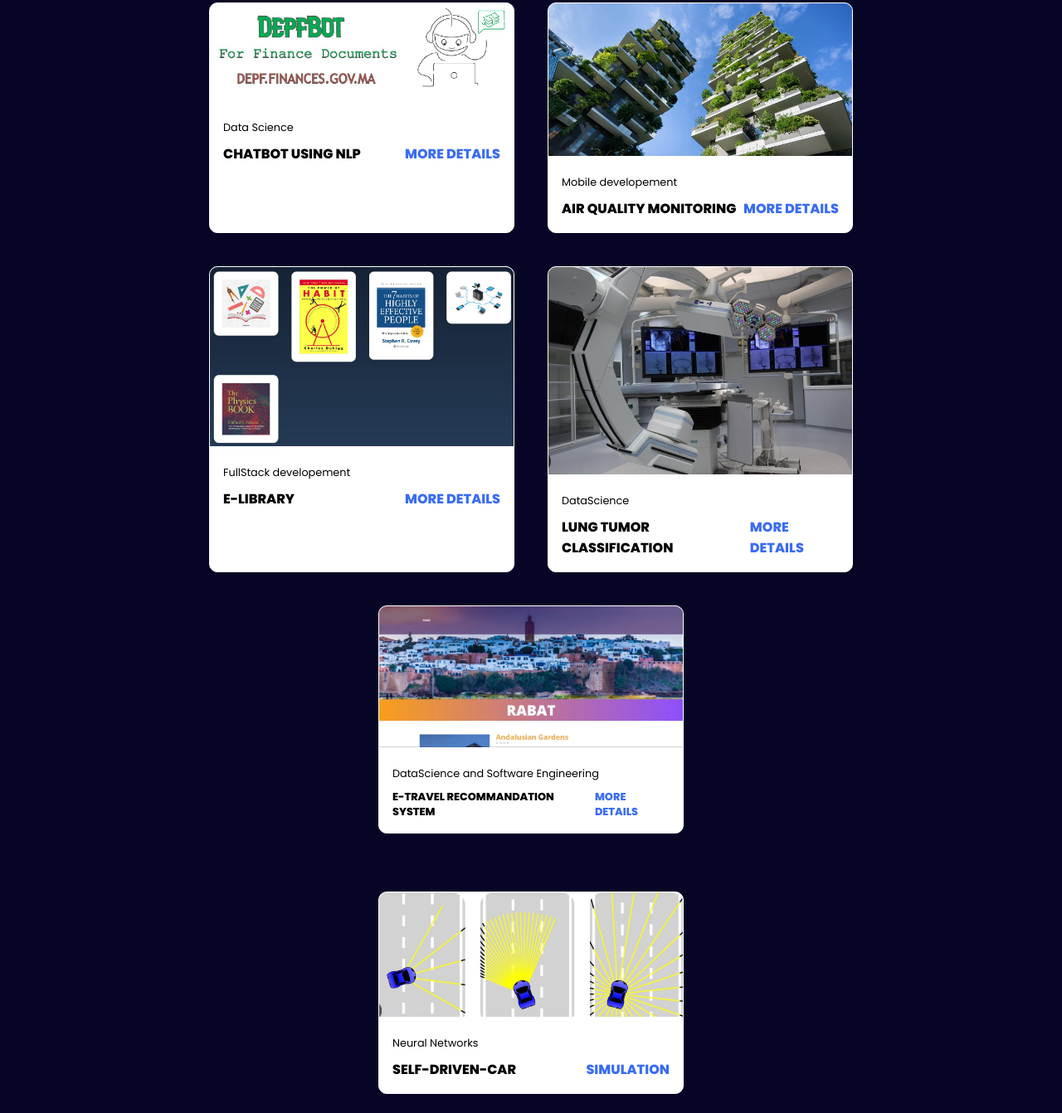
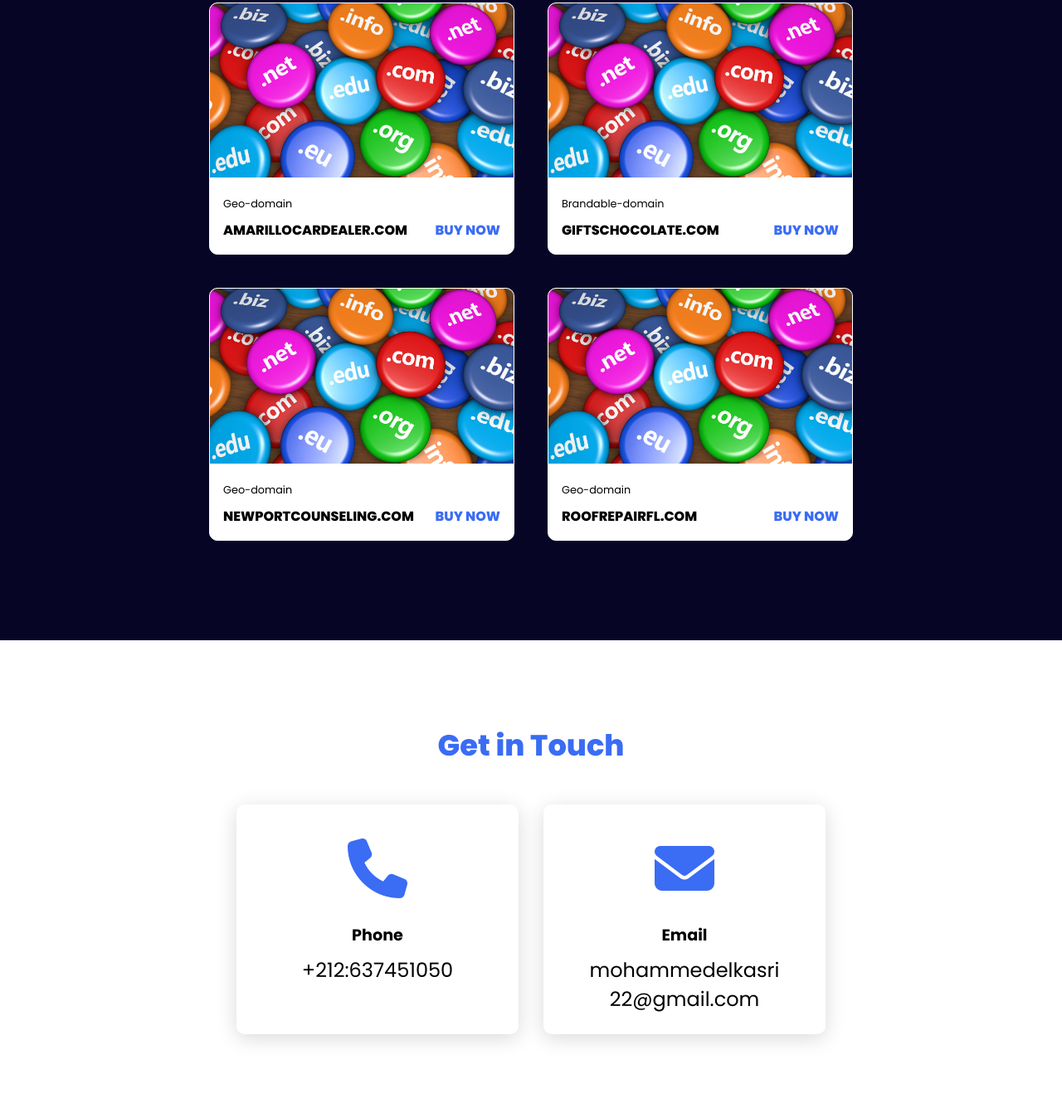
Before and after one commit to Mohammedelka/Mohammedelka.github.io, a plain HTML site: page Domains/index.html in a window 1280 px wide. Shown: the part 2470-3812 px from the top of the page at 83% size. Drawn offline with Linux system fonts and the light colour scheme.

Commit message:
update domains

```diff
--- a/Domains/index.html
+++ b/Domains/index.html
@@ -86,7 +86,7 @@
             </div>
             <div class="project-card">
                 <div class="project-image">
-                    <img src="images/learner1.png" />
+                    <img src="images/domains.png" />
                 </div>
                 <div class="project-info">
                     <p class="project-category">Brandable-domain</p>
@@ -98,78 +98,55 @@
             </div>
             <div class="project-card">
                 <div class="project-image">
-                    <img src="images/depgbot.png" />
+                    <img src="images/domains.png" />
                 </div>
                 <div class="project-info">
-                    <p class="project-category">Data Science</p>
+                    <p class="project-category">Geo-domain</p>
                     <strong class="project-title">
-                        <span>ChatBot using NLP</span>
-                        <a href="https://depfbot.streamlit.app/"  target="_blank"  class="more-details">More details</a>
+                        <span>amarillocardealer.com</span>
+                        <a href="https://amarillocardealer.com/"  target="_blank"  class="more-details">Buy now</a>
                     </strong>
                 </div>
             </div>
             <div class="project-card">
                 <div class="project-image">
-                    <img src="images/smart building .png" />
+                    <img src="images/domains.png" />
                 </div>
                 <div class="project-info">
-                    <p class="project-category">Mobile developement</p>
+                    <p class="project-category">Brandable-domain</p>
                     <strong class="project-title">
-                        <span>Air quality monitoring</span>
-                        <a href="https://github.com/Mohammedelka/Air-quality-monitoring" target="_blank" class="more-details">More details</a>
+                        <span>GiftsChocolate.com</span>
+                        <a href="https://GiftsChocolate.com/" target="_blank" class="more-details">Buy now</a>
                     </strong>
                 </div>
             </div>
             <div class="project-card">
                 <div class="project-image">
-                    <img src="images/item12.png" />
+                    <img src="images/domains.png" />
                 </div>
                 <div class="project-info">
-                    <p class="project-category">FullStack developement</p>
+                    <p class="project-category">Geo-domain</p>
                     <strong class="project-title">
-                        <span>E-library</span>
-                        <a href="https://github.com/Mohammedelka/E-library-" target="_blank" class="more-details">More details</a>
+                        <span>NewportCounseling.com</span>
+                        <a href="https://NewportCounseling.com/" target="_blank" class="more-details">Buy now</a>
                     </strong>
                 </div>
             </div>
             <div class="project-card">
                 <div class="project-image">
-                    <img src="images/medecine.jpg" />
+                    <img src="images/domains.png" />
                 </div>
                 <div class="project-info">
-                    <p class="project-category">DataScience</p>
+                    <p class="project-category">Geo-domain</p>
                     <strong class="project-title">
-                        <span>Lung tumor Classification</span>
-                        <a href="#" class="more-details">More details</a>
+                        <span>RoofRepairFL.com</span>
+                        <a href="https://RoofRepairFL.com/" class="more-details">Buy now</a>
                     </strong>
                 </div>
             </div>
-            <div class="project-card">
-                <div class="project-image">
-                    <img src="images/travel.jpg" />
-                </div>
-                <div class="project-info">
-                    <p class="project-category">DataScience and Software Engineering
-                    <strong class="project-title">
-                        <span>E-travel Recommandation system</span>
-                        <a href="#" class="more-details">More details</a>
-                    </strong>
-                </div>
-            </div>
+
         </div>
-        <div class="content">
-            <div class="project-card">
-                <div class="project-image">
-                    <img src="images/car.png" />
-                </div>
-                <div class="project-info">
-                    <p class="project-category">Neural Networks</p>
-                    <strong class="project-title">
-                        <span>Self-Driven-car</span>
-                        <a href="https://mohammedelka.github.io/self-driven-car-neural-networks-no-libraries/"  target="_blank" class="more-details">simulation</a>
-                    </strong>
-                </div>
-            </div>
+
     </section>
 
     <section class="cards contact" id="contact">
```
